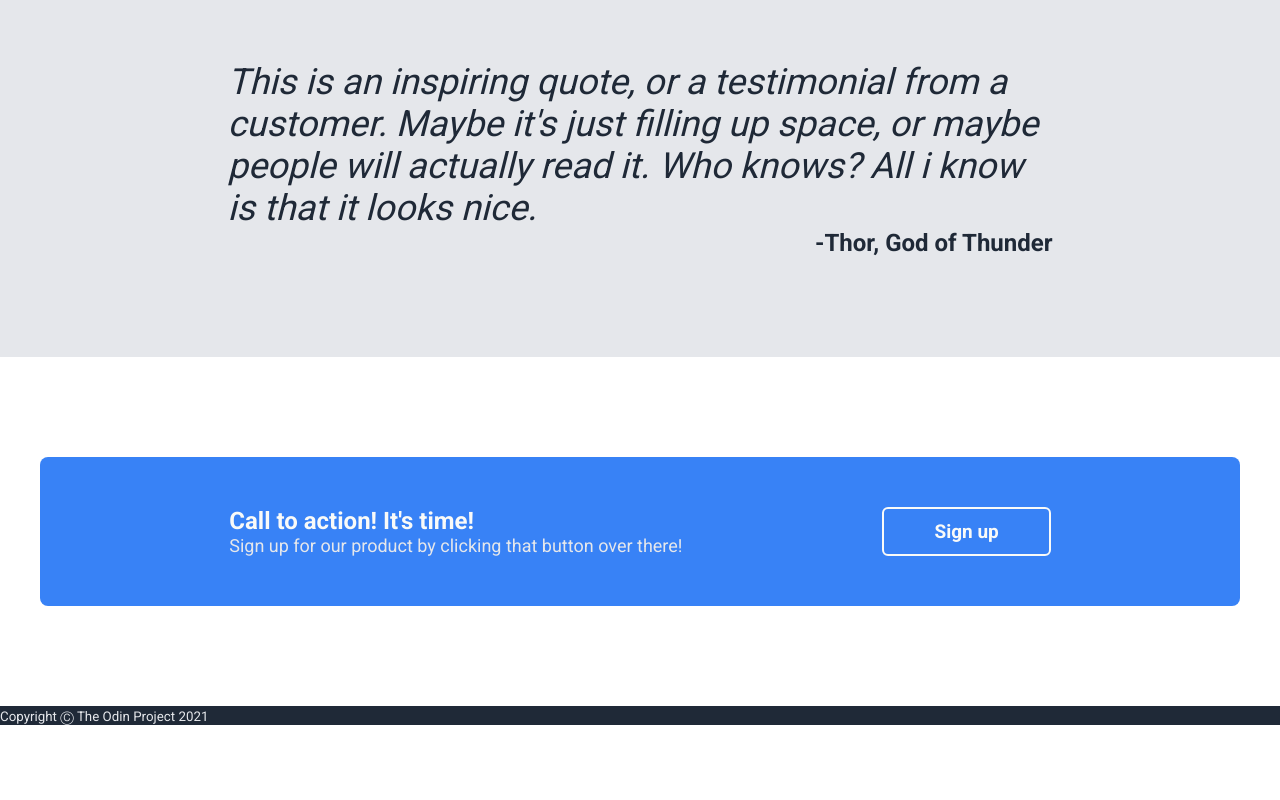
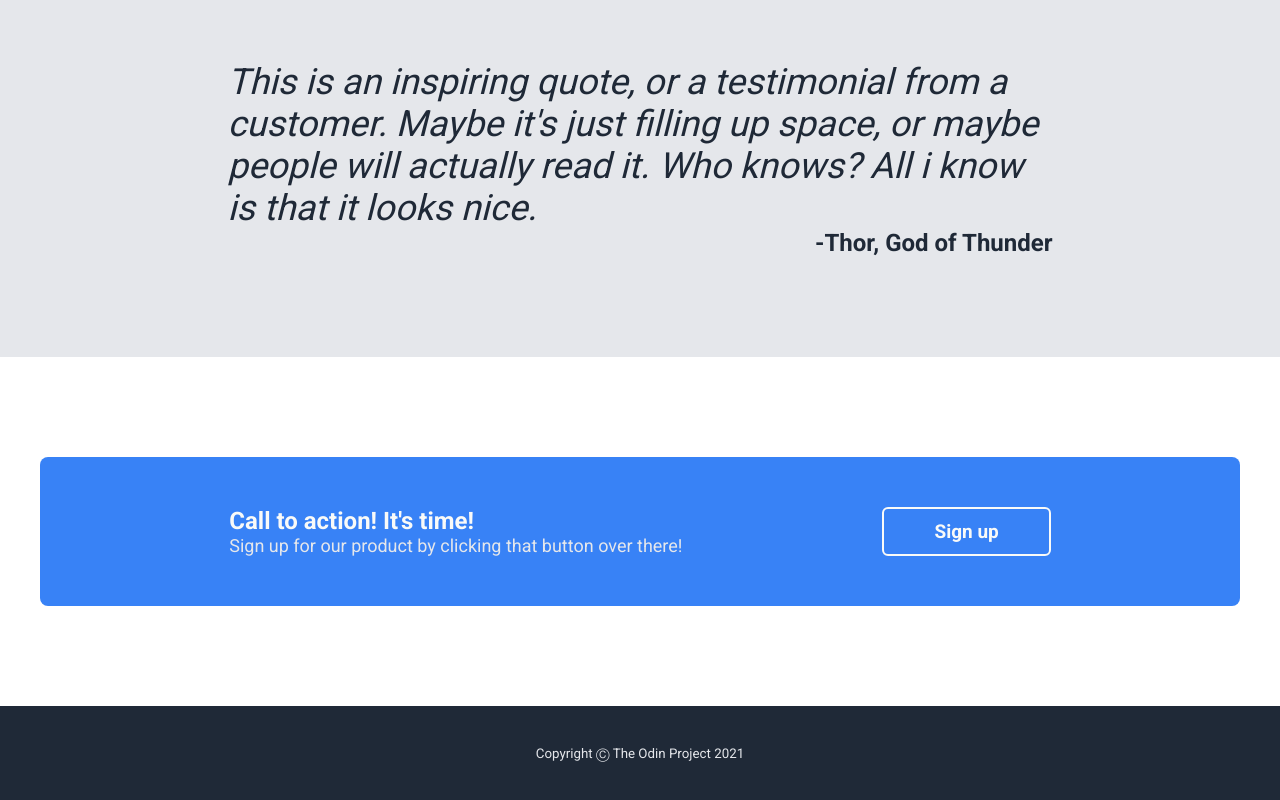
Before and after one commit to gujiitoo/landing-page, a plain HTML site: page index.html in a window 1280 px wide. Shown: the part 1102-1902 px from the top of the page. Before the commit the page ends 1827 px from the top, so only its background shows below. Drawn offline with Linux system fonts and the light colour scheme.

Commit message:
style layout of footer

```diff
--- a/style.css
+++ b/style.css
@@ -186,4 +186,8 @@ body {
 .footer {
     background-color:#1F2937;
     color:#E5E7EB;
+    padding: 40px;
+    display: flex;
+    justify-content: center;
+    align-items: center;
 }
```
